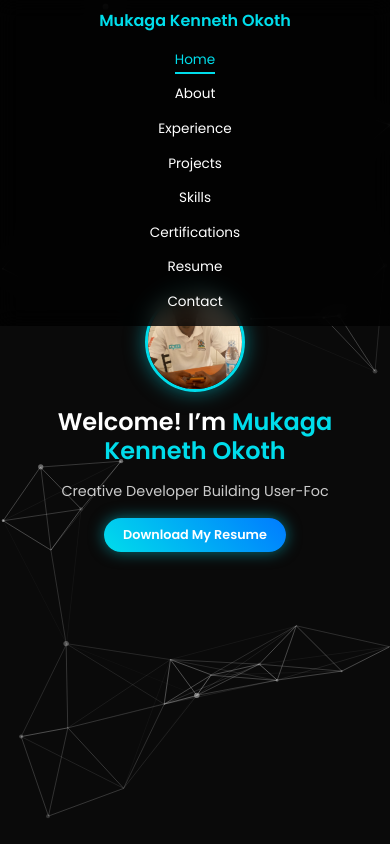
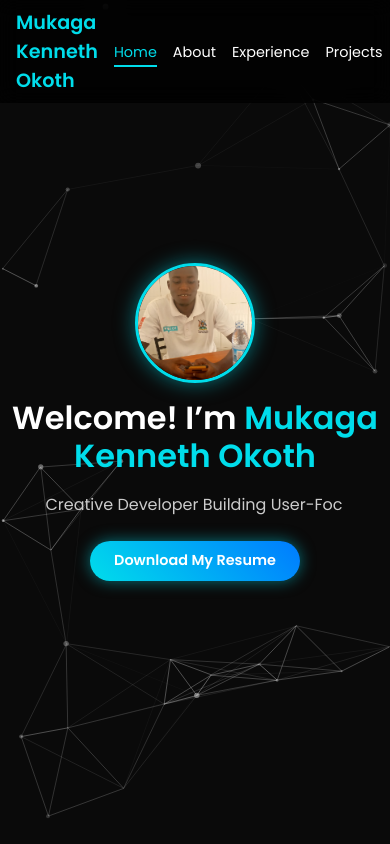
Before and after one commit to Mukagak/mukagakenneth.github.io, a plain HTML site: page index.html in a window 390 px wide. Drawn offline with nearby package versions, Linux system fonts and the light colour scheme.

Commit message:
Adjusted navbar to horizontal on mobile

```diff
--- a/css/portfolio.css
+++ b/css/portfolio.css
@@ -46,7 +46,7 @@ body {
 }
 
 .nav-links li {
-    margin-left: 2rem;
+    margin-left: 1.5rem; /* Reduced margin for mobile */
 }
 
 .nav-links a {
@@ -55,6 +55,7 @@ body {
     font-weight: 400;
     transition: color 0.3s ease;
     position: relative;
+    font-size: 1rem; /* Base font size */
 }
 
 .nav-links a:hover,
@@ -173,7 +174,6 @@ body {
 /* Responsive Design */
 @media (max-width: 768px) {
     .navbar {
-        flex-direction: column;
         padding: 0.5rem 1rem;
     }
 
@@ -181,14 +181,8 @@ body {
         font-size: 1.2rem;
     }
 
-    .nav-links {
-        margin-top: 0.5rem;
-        flex-wrap: wrap;
-        justify-content: center;
-    }
-
     .nav-links li {
-        margin: 0.5rem;
+        margin-left: 1rem;
     }
 
     .nav-links a {
@@ -222,9 +216,10 @@ body {
     }
 }
 
-/* Extra Small Devices (Portrait Phones) */
-@media (max-width: 480px) {
+/* Very Small Devices (Portrait Phones < 320px) */
+@media (max-width: 320px) {
     .navbar {
+        flex-direction: column;
         padding: 0.5rem;
     }
 
@@ -249,10 +244,6 @@ body {
         padding: 0 0.5rem;
     }
 
-    .hero-content {
-        padding: 0;
-    }
-
     .profile-pic {
         width: 100px;
         height: 100px;
@@ -264,14 +255,14 @@ body {
 
     .hero p {
         font-size: 0.9rem;
-        white-space: normal; /* Allow wrapping for typing text */
-        max-width: 90%; /* Prevent overflow */
+        white-space: normal;
+        max-width: 90%;
         margin: 0 auto 1rem;
     }
 
     .typing {
         white-space: normal;
-        animation: none; /* Disable typing animation on small screens to prevent overflow */
+        animation: none;
         border-right: none;
     }
 
```
